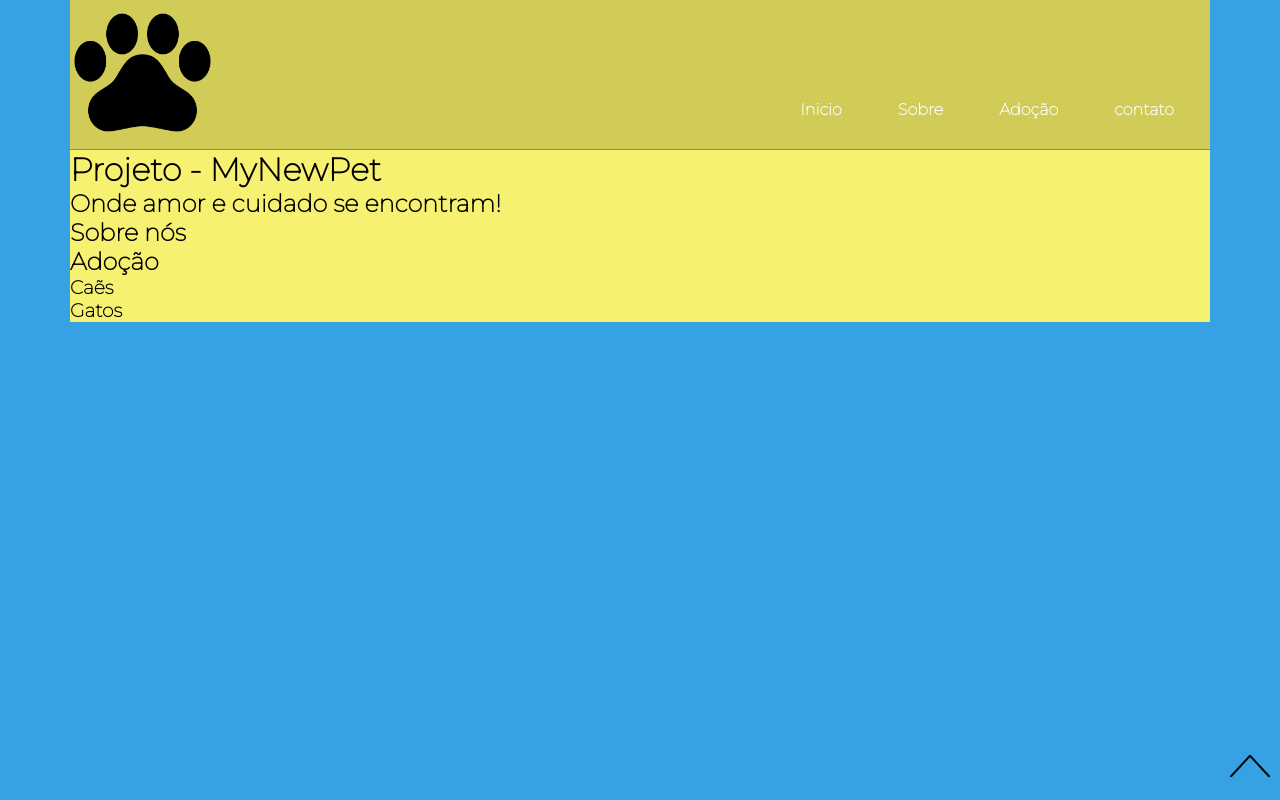
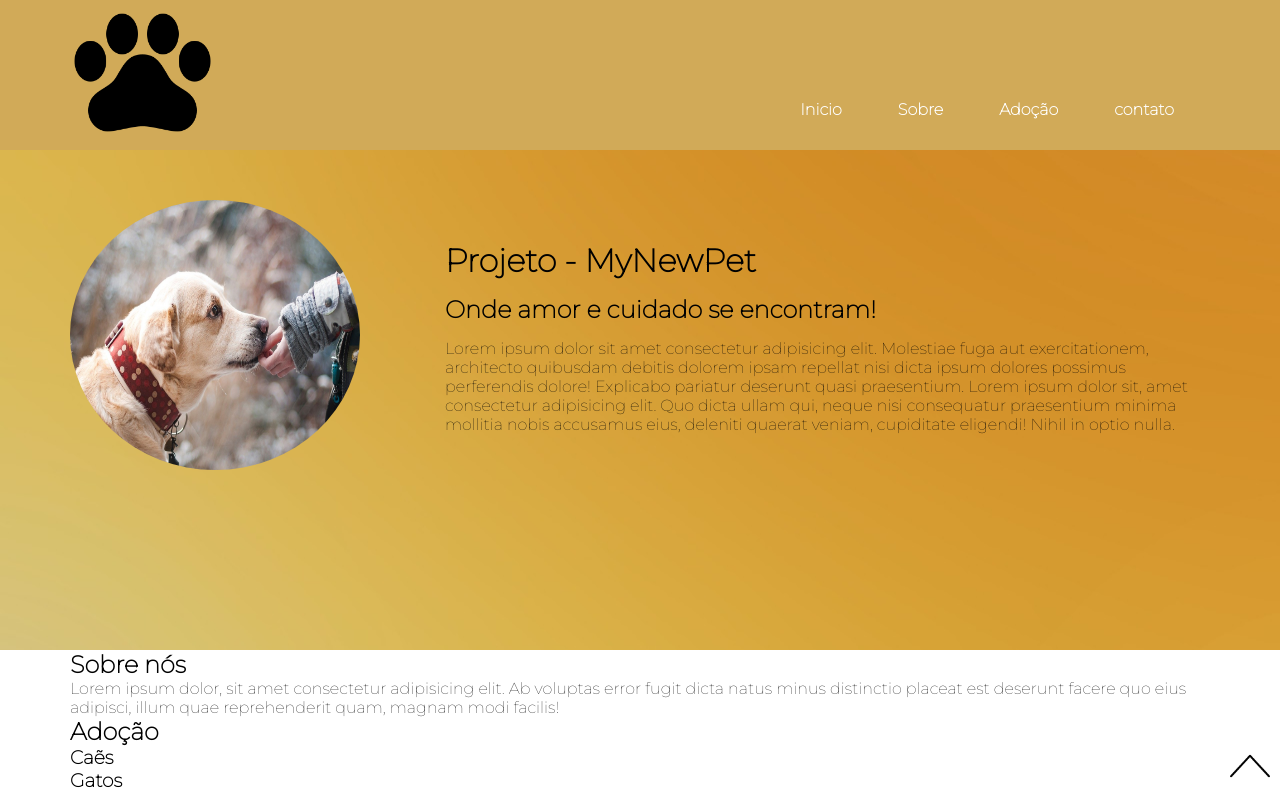
Before and after one commit to gknpp23/SiteMyNewPet, a plain HTML site: page index.html in a window 1280 px wide. Drawn offline with Linux system fonts and the light colour scheme.

Commit message:
destaque Projeto

```diff
--- a/index.html
+++ b/index.html
@@ -33,16 +33,29 @@
 
     <!-- Destaque - projeto -->
     <main id="inicio">
-        <div class="container">
-            <h1>Projeto - MyNewPet</h1>
-            <h2>Onde amor e cuidado se encontram!</h2>
+        <div class="container flex2">
+            <div id="destaqProj">
+                <img src="img/dog-min.jpg" alt="Cachorro" id="img-main">
+            </div>
+            <div id="textProj">
+                <h1>Projeto - MyNewPet</h1>
+                <h2>Onde amor e cuidado se encontram!</h2>
+                <p>Lorem ipsum dolor sit amet consectetur adipisicing elit. Molestiae fuga aut exercitationem, architecto quibusdam debitis dolorem ipsam repellat nisi dicta ipsum dolores possimus perferendis dolore! Explicabo pariatur deserunt quasi praesentium. Lorem ipsum dolor sit, amet consectetur adipisicing elit. Quo dicta ullam qui, neque nisi consequatur praesentium minima mollitia nobis accusamus eius, deleniti quaerat veniam, cupiditate eligendi! Nihil in optio nulla.</p>
+            </div>
         </div>
     </main>
 
     <!-- Sobre -->
     <section id="sobre">
         <div class="container">
-            <h2>Sobre nós</h2>
+            <div id="textoSobre">
+                <h2>Sobre nós</h2>
+                <p>Lorem ipsum dolor, sit amet consectetur adipisicing elit. Ab voluptas error fugit dicta natus minus distinctio placeat est deserunt facere quo eius adipisci, illum quae reprehenderit quam, magnam modi facilis!</p>
+            </div>
+            <div id="video">
+
+            </div>
+
         </div>
     </section>
 
--- a/style.css
+++ b/style.css
@@ -12,20 +12,24 @@
 body {
     font-family: 'Montserrat', sans-serif;
     font-size: 1em;
-    background-color: rgb(54, 161, 227);
+
 }
 
 /* Layout */
 .container{
     margin: 0 auto;
-    background-color: rgb(247, 241, 114);
+
 }
 
 /* Flex */
 .flex{
     display: flex;
     justify-content: space-between;
-    background-color: rgb(209, 204, 88);
+
+}
+.flex2{
+    display: flex;
+    align-items: center;
 }
 
 /* Topo do site */
@@ -39,25 +43,33 @@ body {
     height: 40px;
 }
 
-/* BREAKPOINTS */
+
+/* >>>>>>>>>>>>>>>>>>>>>>>>>>>> BREAKPOINTS <<<<<<<<<<<<<<<<<<<<<<<<<<<<<<<<< */
 
 /*Smartphone Portrait*/
 
+/* Cabeçalho */
+
 header{
     height: 80px;
+    background-color: rgb(209, 170, 88);
 }
 
 #logo img{
     width: 75px;
     height: 75px;
+    padding-right: 80px;
+
 }
 #check{
     display:none;
 }
+
 nav label{
     font-size: 3em;
     padding-right: 15px;
 }
+
 nav ul{
     list-style:none;
     background-color: rgb(54, 147, 227);
@@ -69,6 +81,7 @@ nav ul{
     transition: all 0.5s;
 
 }
+
 #check:checked ~ ul{
     right: 0;
 }
@@ -84,11 +97,33 @@ nav ul li a {
 
 }
 
+/* Destaque */
+#inicio{
+    height: 50vh;
+    padding: 50px 0px;
+    background: url(img/background-S02.jpg);
+    background-size: cover;
+    background-position: center;
+
+}
+#destaqProj{
+    display: none;
+
+}
+#textProj{
+    color: #000;
+    padding: 0px 15px;
+}
+#textProj h1{
+    margin-bottom: 15px;
+}
+#textProj h2{
+    margin-bottom: 15px;
+}
+
 /*Smartphone LandScape*/
 @media (min-width: 576px){
-    body{
-        background-color: rgb(54, 161, 227);
-    }
+
     /* Layout */
     .container{
         max-width: 540px;
@@ -97,9 +132,7 @@ nav ul li a {
 
 /*Tablet Portrait*/
 @media (min-width: 768px){
-    body{
-        background-color: rgb(54, 161, 227);
-    }
+
     /* Layout */
     .container{
         max-width: 720px;
@@ -109,9 +142,7 @@ nav ul li a {
 
 /*Tablet LandScape*/
 @media (min-width: 992px){
-    body{
-        background-color: rgb(54, 161, 227);
-    }
+
     .container{
         max-width: 960px;
     }
@@ -121,21 +152,23 @@ nav ul li a {
 
 /*PC*/
 @media (min-width: 1200px){
-    body{
-        background-color: rgb(54, 161, 227);
-    }
+
     .container{
         max-width: 1140px;
+
     }
 
     header{
         height: 150px;
 
     }
-
+    #logo{
+        margin-left: 0px;
+    }
     #logo img{
         width: 145px;
         height: 145px;
+        padding-right: 150px;
     }
     nav label{
         display: none;
@@ -150,10 +183,35 @@ nav ul li a {
         float: left;
         margin-right: 1em;
         border: 0;
+
     }
     nav ul li a:hover{
         color: rgb(54, 161, 227);
         font-size: 25px;
         transition: all 0.4s;
     }
+
+    /* Destaque */
+
+    #destaqProj{
+
+        display: inline;
+
+
+    }
+
+    #destaqProj img{
+
+        border-radius: 50%;
+        width: 290px;
+        height: 270px;
+
+
+    }
+
+    #textProj{
+
+        margin-left: 70px;
+    }
+
 }
```
Also changed, not shown: img/Background-Solid.jpg (added), img/background-S02.jpg (added), img/background-cat.png (added), img/background2.jpg (added), img/background3.jpg (added), img/teste.jpg (added), 1 other file.
